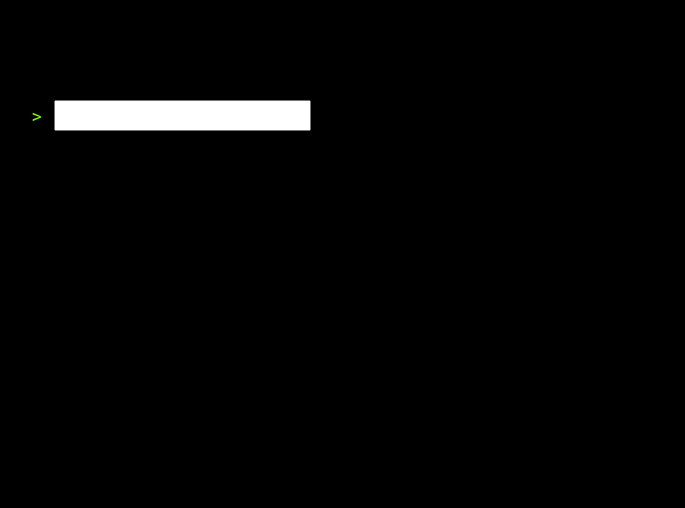
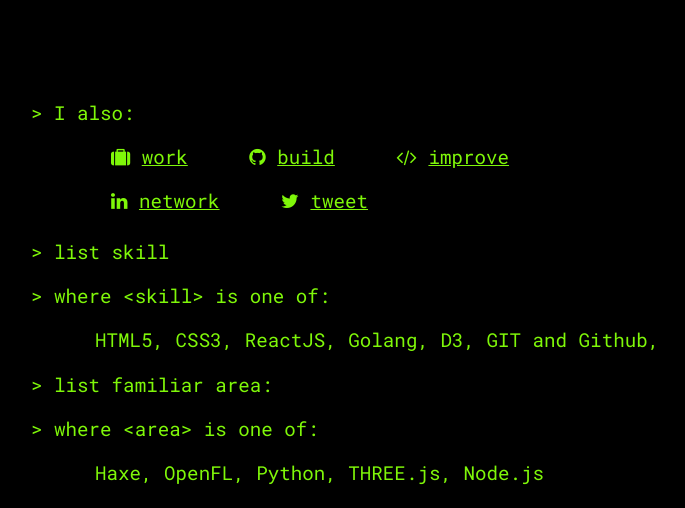
Before and after one commit to SallyRagab/ka11away.com, a plain HTML site: page index.html in a window 1280 px wide. Shown: the top 508 px of the page, without its empty margins (289-974 px from the left). Drawn offline with nearby package versions, Linux system fonts and the light colour scheme.

Commit message:
Add files via upload

```diff
--- a/css/styles.css
+++ b/css/styles.css
@@ -41,9 +41,9 @@
   margin-right: auto;
   border-radius: 50%;
 }
-#online-presence, #abilities-first {
+/* #online-presence, #abilities-first {
   display: none;
-}
+} */
 .subresult {
   padding-left: 10%;
 }
@@ -53,3 +53,19 @@
 .learn {
   cursor: pointer;
 }
+ul.activities li {
+  display: inline;
+  margin: 10px 10px 0;
+  padding-left: 5%;
+}
+/* #terminal-line {
+  display: none;
+} */
+#term-prompt {
+  background-color: #000;
+  border: none;
+  color: #7FF709;
+  outline: none;
+  margin-bottom: 300px;
+}
+/* -- Helpers -- */
```
